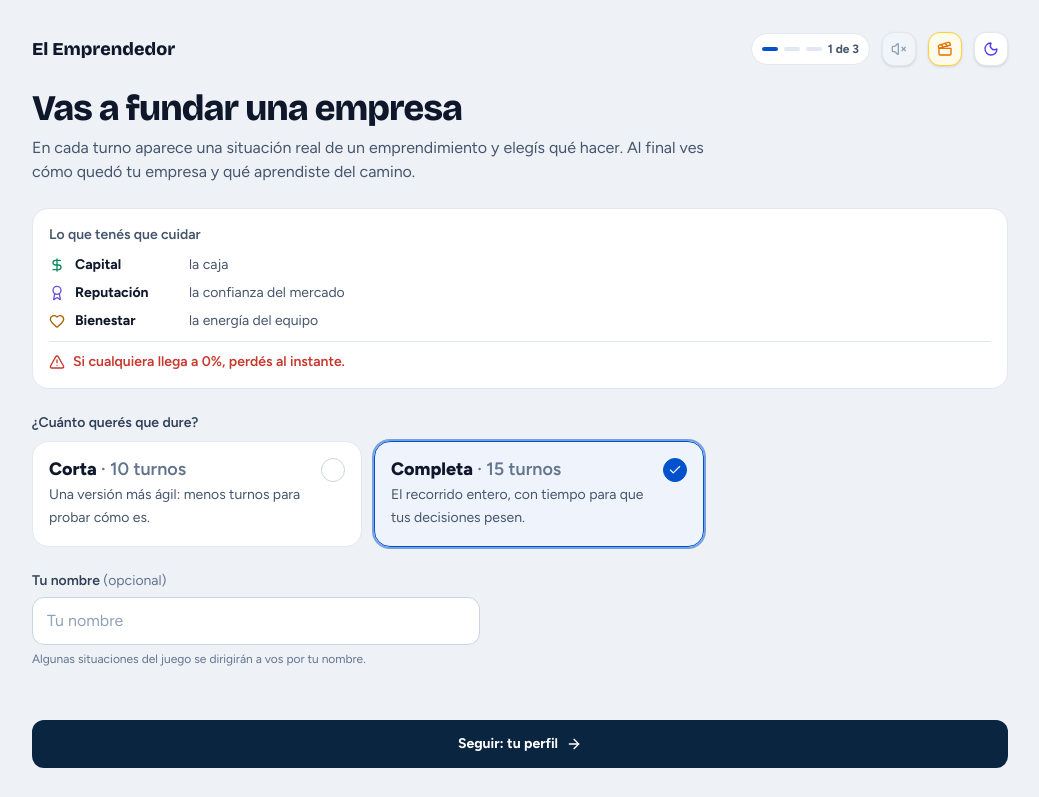
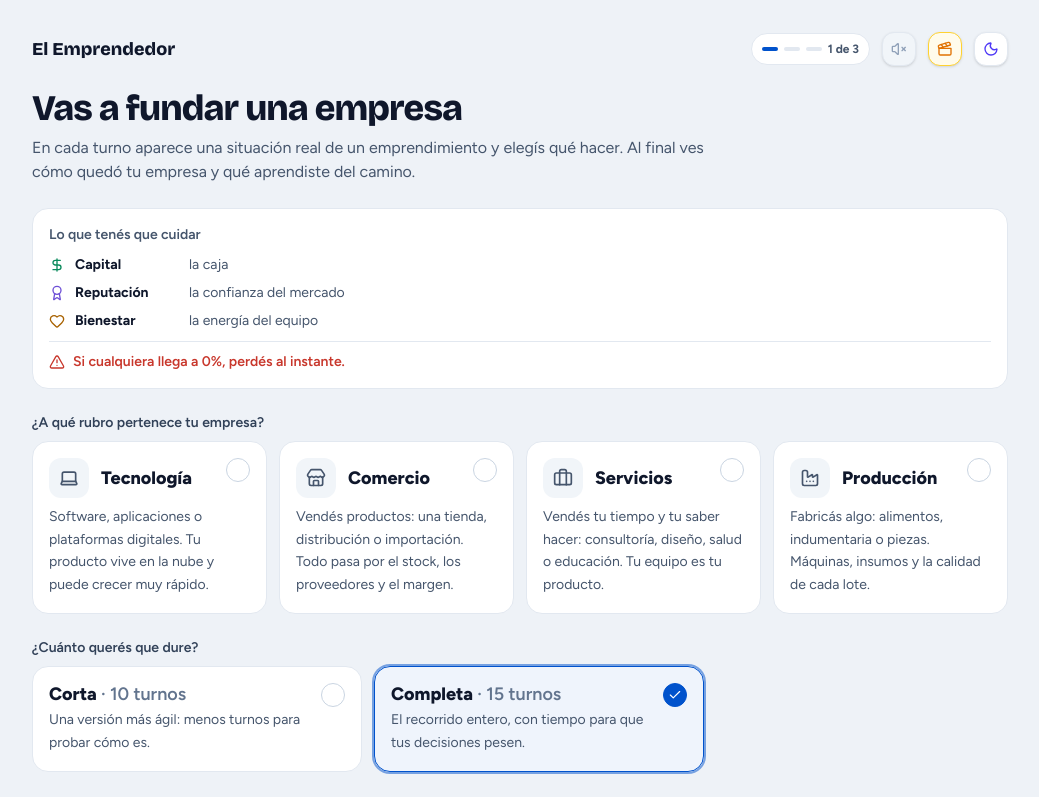
Before and after one commit to santiagost/el-emprendedor, a React (Vite) app: page / in a window 1280 px wide. Shown: the top 797 px of the page, without its empty margins (120-1159 px from the left). Built offline with nearby package versions, Linux system fonts and the light colour scheme.

Commit message:
[ADD] Rubro de la empresa

```diff
--- a/src/App.tsx
+++ b/src/App.tsx
@@ -15,10 +15,12 @@ export default function App() {
   const [playerName, setPlayerName] = useState<string | undefined>(undefined);
   // Duración elegida en Setup; una partida retomada trae la suya en el guardado
   const [maxTurns, setMaxTurns] = useState<number | undefined>(undefined);
+  const [rubroId, setRubroId] = useState<string | undefined>(undefined);
 
-  const handleSetupComplete = (selectedArquetipo: Archetype, selectedFinanciamiento: Financing, name?: string, turns?: number) => {
+  const handleSetupComplete = (selectedArquetipo: Archetype, selectedFinanciamiento: Financing, name?: string, turns?: number, rubro?: string) => {
     setPlayerName(name);
     setMaxTurns(turns);
+    setRubroId(rubro);
     setArquetipo(selectedArquetipo);
     setFinanciamiento(selectedFinanciamiento);
     setSetupComplete(true);
@@ -46,6 +48,7 @@ export default function App() {
       financiamiento={financiamiento}
       playerName={playerName}
       maxTurns={maxTurns}
+      rubroId={rubroId}
       onResetToSetup={handleResetToSetup}
     />
   );
--- a/src/components/game/Game.tsx
+++ b/src/components/game/Game.tsx
@@ -50,10 +50,12 @@ interface GameProps {
   playerName?: string;
   /** Duración elegida en Setup; en una partida retomada se usa la guardada. */
   maxTurns?: number;
+  /** Rubro elegido en Setup; en una partida retomada se usa el guardado. */
+  rubroId?: string;
   onResetToSetup?: (currentName?: string) => void;
 }
 
-export default function Game({ arquetipo, financiamiento, playerName, maxTurns: chosenMaxTurns, onResetToSetup }: GameProps) {
+export default function Game({ arquetipo, financiamiento, playerName, maxTurns: chosenMaxTurns, rubroId, onResetToSetup }: GameProps) {
   const { theme, toggleTheme } = useTheme();
   const { fxEnabled, toggleFx } = useEffectsToggle();
   const { soundEnabled, toggleSound } = useSoundToggle();
@@ -70,7 +72,7 @@ export default function Game({ arquetipo, financiamiento, playerName, maxTurns:
     advance,
     continueFromRecap,
     restartGame,
-  } = useGameEngine(arquetipo, financiamiento, playerName, undefined, chosenMaxTurns);
+  } = useGameEngine(arquetipo, financiamiento, playerName, undefined, chosenMaxTurns, rubroId);
 
   // Coreografía de interrupciones (Sprint 2 · A1). Recargar en medio de ella no la repite: la carta queda revelada.
   const [seenAlertForEventId, setSeenAlertForEventId] = useState<string | null>(() =>
--- a/src/components/setup/Setup.tsx
+++ b/src/components/setup/Setup.tsx
@@ -1,5 +1,6 @@
-import type { Archetype, Financing } from '../../types/game';
+import type { Archetype, Financing, Rubro } from '../../types/game';
 import { ARCHETYPES, FINANCINGS } from '../../data/archetypes';
+import { RUBROS } from '../../data/rubros';
 import { useState } from 'react';
 import { AlertTriangle, ArrowLeft, ArrowRight, Award, Check, DollarSign, Heart, UserRound } from 'lucide-react';
 import { GAME_DURATIONS, MAX_TURNS } from '../../game/phases';
@@ -27,7 +28,7 @@ const TOTAL_STEPS = 3;
 type SetupStep = 1 | 2 | 3;
 
 interface SetupProps {
-    onComplete: (arquetipo: Archetype, financiamiento: Financing, nombre?: string, maxTurns?: number) => void;
+    onComplete: (arquetipo: Archetype, financiamiento: Financing, nombre?: string, maxTurns?: number, rubroId?: string) => void;
     /** Nombre de la sesión actual (al volver a Setup desde una partida), si no hay uno recordado. */
     initialName?: string;
 }
@@ -40,6 +41,7 @@ export default function Setup({ onComplete, initialName }: SetupProps) {
     const [financiamiento, setFinanciamiento] = useState<Financing | null>(null);
     const [step, setStep] = useState<SetupStep>(1);
     const [maxTurns, setMaxTurns] = useState<number>(MAX_TURNS);
+    const [rubro, setRubro] = useState<Rubro | null>(null);
     // Nombre opcional: se precarga el recordado (casilla tildada) o el de la sesión actual
     const [remembered] = useState(() => loadRememberedName());
     const [nombre, setNombre] = useState(() => remembered ?? initialName ?? '');
@@ -60,7 +62,7 @@ export default function Setup({ onComplete, initialName }: SetupProps) {
             forgetName();
         }
         // Sin nombre: no se toca lo recordado (jugar anónimo una vez no lo borra)
-        onComplete(arquetipo, financiamiento, cleanName, maxTurns);
+        onComplete(arquetipo, financiamiento, cleanName, maxTurns, rubro?.id);
     };
 
     // Tarjeta de perfil o financiamiento: una ficha que se toca, con ícono, descripción e impacto inicial (C4)
@@ -159,6 +161,47 @@ export default function Setup({ onComplete, initialName }: SetupProps) {
                             Si cualquiera llega a 0%, perdés al instante.
                         </p>
                     </Card>
+
+                    {/* Rubro: de qué trata la empresa; hay que elegirlo, no viene marcado */}
+                    <fieldset className="space-y-2">
+                        <legend className="text-sm font-semibold text-slate-700 dark:text-slate-300">¿A qué rubro pertenece tu empresa?</legend>
+                        <div className="grid grid-cols-1 sm:grid-cols-2 lg:grid-cols-4 gap-3">
+                            {RUBROS.map((item) => {
+                                const isSelected = rubro?.id === item.id;
+                                const Icon = CHOICE_ICONS[item.id] ?? UserRound;
+                                return (
+                                    <button
+                                        key={item.id}
+                                        type="button"
+                                        aria-pressed={isSelected}
+                                        onClick={() => setRubro(item)}
+                                        className={`relative flex flex-col gap-2 rounded-2xl border p-4 text-left transition-all ${
+                                            isSelected
+                                                ? 'border-brand-cobalt bg-blue-50/70 dark:bg-night-selected ring-2 ring-brand-cobalt/50'
+                                                : 'border-slate-200 dark:border-slate-800 bg-white dark:bg-night-surface hover:border-slate-300 dark:hover:border-slate-700'
+                                        }`}
+                                    >
+                                        <span className={`absolute top-4 right-4 flex h-6 w-6 items-center justify-center rounded-full border transition-colors ${
+                                            isSelected
+                                                ? 'border-brand-cobalt bg-brand-cobalt text-white'
+                                                : 'border-slate-300 dark:border-slate-700 text-transparent'
+                                        }`}>
+                                            <Check className="h-3.5 w-3.5" />
+                                        </span>
+                                        <span className="flex items-center gap-3 pr-8">
+                                            <span className={`flex h-10 w-10 shrink-0 items-center justify-center rounded-xl ${
+                                                isSelected ? 'bg-brand-cobalt text-white' : 'bg-slate-100 text-slate-600 dark:bg-night-canvas dark:text-slate-300'
+                                            }`}>
+                                                <Icon className="h-5 w-5" aria-hidden="true" />
+                                            </span>
+                                            <span className="text-lg font-extrabold leading-tight text-slate-900 dark:text-slate-100">{item.titulo}</span>
+                                        </span>
+                                        <span className="text-sm leading-relaxed text-slate-600 dark:text-slate-300">{item.descripcion}</span>
+                                    </button>
+                                );
+                            })}
+                        </div>
+                    </fieldset>
 
                     {/* Duración: dos opciones, con la completa elegida de entrada */}
                     <fieldset className="space-y-2">
@@ -265,8 +308,19 @@ export default function Setup({ onComplete, initialName }: SetupProps) {
             {/* Acciones: fijas abajo en móvil, en la zona del pulgar; debajo de las tarjetas desde sm */}
             <div className="fixed inset-x-0 bottom-0 z-20 px-4 pt-3 pb-[max(1rem,env(safe-area-inset-bottom))] bg-brand-canvas/95 dark:bg-night-canvas/95 backdrop-blur-md border-t border-slate-200 dark:border-slate-800 sm:static sm:z-auto sm:mt-6 sm:p-0 sm:bg-transparent sm:dark:bg-transparent sm:backdrop-blur-none sm:border-0">
                 {step === 1 && (
-                    <Button size="md" onClick={() => setStep(2)} className="w-full">
-                        Seguir: tu perfil <ArrowRight className="h-4 w-4" />
+                    <Button
+                        size="md"
+                        onClick={() => setStep(2)}
+                        disabled={!rubro}
+                        className="w-full disabled:cursor-not-allowed disabled:bg-slate-200 disabled:text-slate-500 dark:disabled:bg-slate-800 dark:disabled:text-slate-400"
+                    >
+                        {rubro ? (
+                            <>
+                                Seguir: tu perfil <ArrowRight className="h-4 w-4" />
+                            </>
+                        ) : (
+                            'Elegí un rubro para seguir'
+                        )}
                     </Button>
                 )}
                 {step === 2 && (
--- /dev/null
+++ b/src/data/rubros.ts
@@ -0,0 +1,25 @@
+import type { Rubro } from '../types/game';
+
+/** Rubros de la empresa. Solo ordenan qué situaciones aparecen (when.rubro); no cambian métricas ni etiquetas. */
+export const RUBROS: Rubro[] = [
+    {
+        id: 'r1_tecnologia',
+        titulo: 'Tecnología',
+        descripcion: 'Software, aplicaciones o plataformas digitales. Tu producto vive en la nube y puede crecer muy rápido.',
+    },
+    {
+        id: 'r2_comercio',
+        titulo: 'Comercio',
+        descripcion: 'Vendés productos: una tienda, distribución o importación. Todo pasa por el stock, los proveedores y el margen.',
+    },
+    {
+        id: 'r3_servicios',
+        titulo: 'Servicios',
+        descripcion: 'Vendés tu tiempo y tu saber hacer: consultoría, diseño, salud o educación. Tu equipo es tu producto.',
+    },
+    {
+        id: 'r4_produccion',
+        titulo: 'Producción',
+        descripcion: 'Fabricás algo: alimentos, indumentaria o piezas. Máquinas, insumos y la calidad de cada lote.',
+    },
+];
```
Also changed, not shown: src/components/setup/choiceIcons.ts (+6 -2 lines), src/game/engine.ts (+9 -2 lines), src/game/validation.ts (+10 -1 lines), src/hooks/useGameEngine.ts (+4 -4 lines), src/types/game.ts (+9 -0 lines), 2 other files (tests, documents, lock files or other folders).
